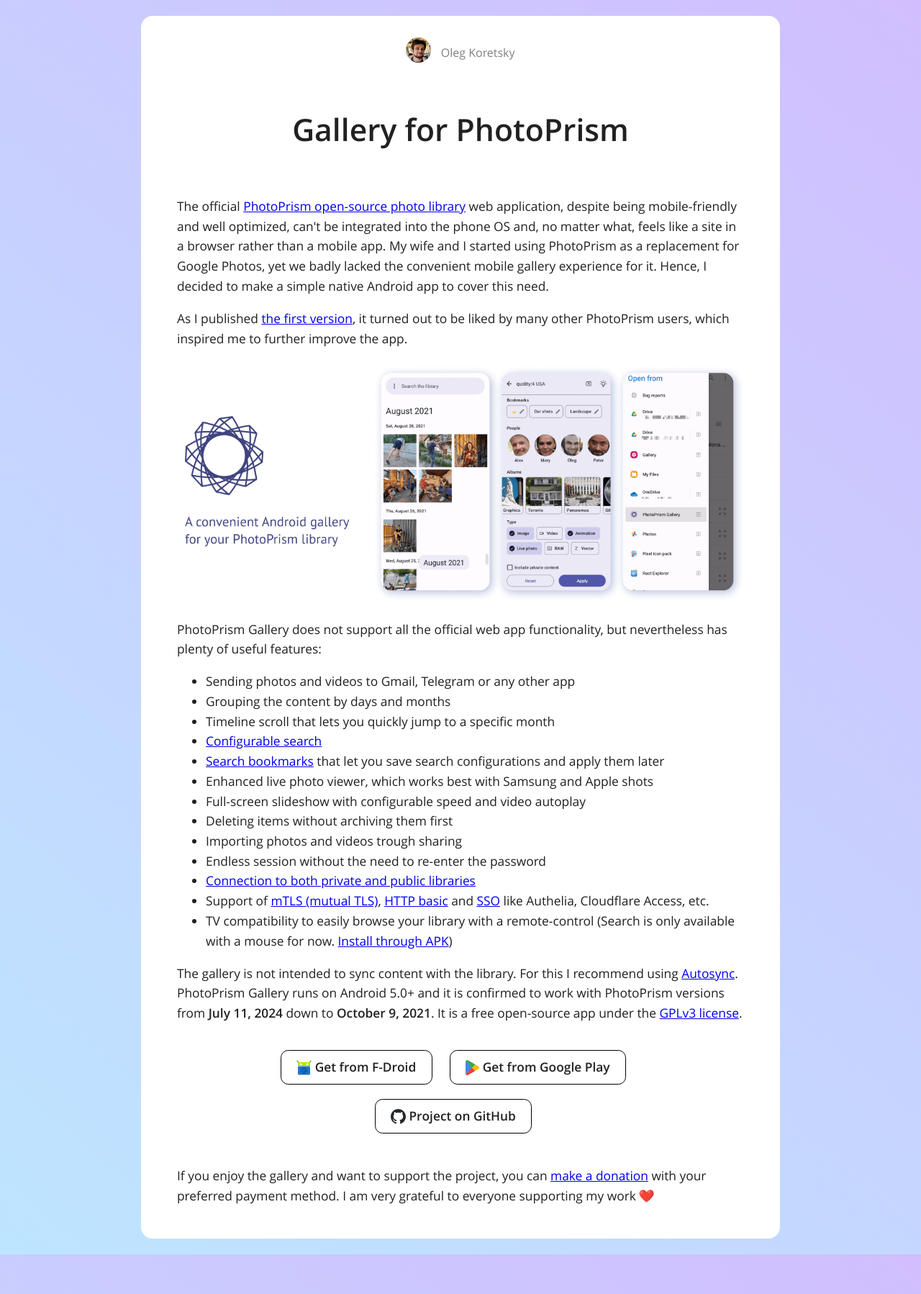
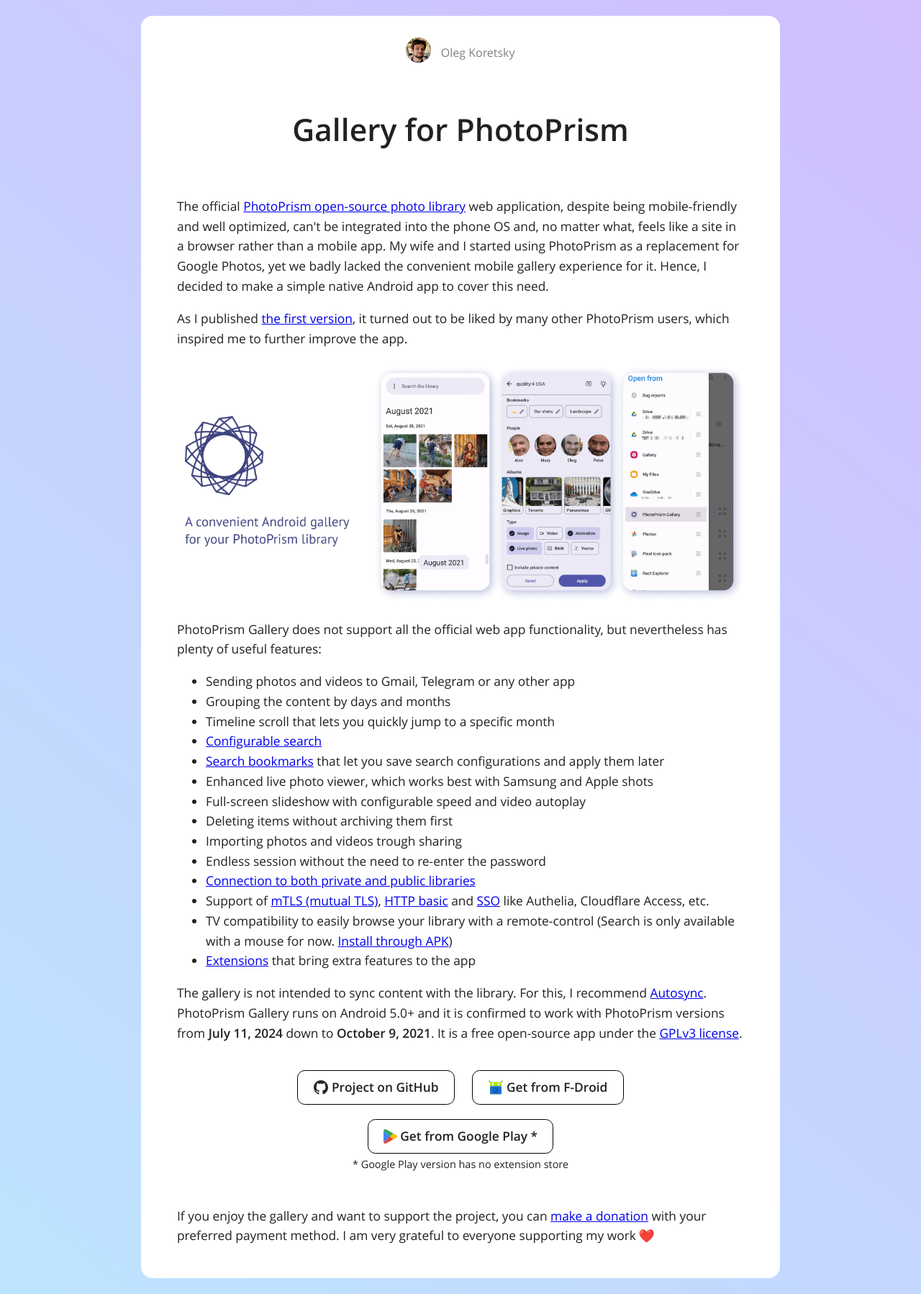
Before and after one commit to Radiokot/website, a Jekyll site: the page built from _projects/photoprism-android-gallery.html, in a window 1280 px wide. Shown: the whole page at 72% size. Built offline with Jekyll 4.4.1, drawn with Linux system fonts in a browser that asks for light colours; before the commit the page ends 1743 px from its top, so only the background shows below that.

Commit message:
Update PhotoPrism description
Also fix button horizontal margins to keep buttons centered properly.

```diff
--- a/_projects/photoprism-android-gallery.html
+++ b/_projects/photoprism-android-gallery.html
@@ -58,10 +58,12 @@
         <a href="https://github.com/Radiokot/photoprism-android-client/issues/66#issuecomment-1667426238"
             target="_blank">Install through APK</a>)
     </li>
+    <li><a href="https://github.com/Radiokot/photoprism-android-client/wiki/Gallery-extensions"
+            target="_blank">Extensions</a> that bring extra features to the app</li>
 </ul>
 <p>
     The gallery is not intended to sync content with the library.
-    For this I recommend using <a
+    For this, I recommend <a
         href="https://play.google.com/store/apps/details?id=com.ttxapps.autosync"
         target="_blank">Autosync</a>.
     PhotoPrism Gallery runs on Android 5.0+ and it is confirmed to work with PhotoPrism versions
@@ -73,17 +75,19 @@
         target="_blank">GPLv3 license</a>.
 </p>
 <center>
+    <a class="button" href="https://github.com/Radiokot/photoprism-android-client"
+        target="_blank">{% include emoji.html
+        name = 'github' %} Project on GitHub</a>
     <a itemprop="downloadUrl" class="button"
         href="https://f-droid.org/packages/ua.com.radiokot.photoprism/" target="_blank">{% include
         emoji.html name = 'fdroid' %} Get from F-Droid</a>
+    <br>
     <a itemprop="downloadUrl" class="button"
         href="https://play.google.com/store/apps/details?id=ua.com.radiokot.photoprism"
         target="_blank">{% include
-        emoji.html name = 'gplay' %} Get from Google Play</a>
+        emoji.html name = 'gplay' %} Get from Google Play *</a>
     <br>
-    <a class="button" href="https://github.com/Radiokot/photoprism-android-client"
-        target="_blank">{% include emoji.html
-        name = 'github' %} Project on GitHub</a>
+    <small>* Google Play version has no extension store</small>
 </center>
 <br>
 <p>
--- a/assets/css/media.css
+++ b/assets/css/media.css
@@ -71,5 +71,7 @@
     .button {
         width: 100%;
         text-align: center;
+        margin-left: 0px;
+        margin-right: 0px;
     }
 }
--- a/assets/css/style.css
+++ b/assets/css/style.css
@@ -167,7 +167,7 @@
     border: solid 1pt black;
     white-space: nowrap;
     transition: all ease-out 100ms;
-    margin: 20px 20px 0px 0px;
+    margin: 20px 10px 0px 10px;
 }
 
 .button:hover {
```
